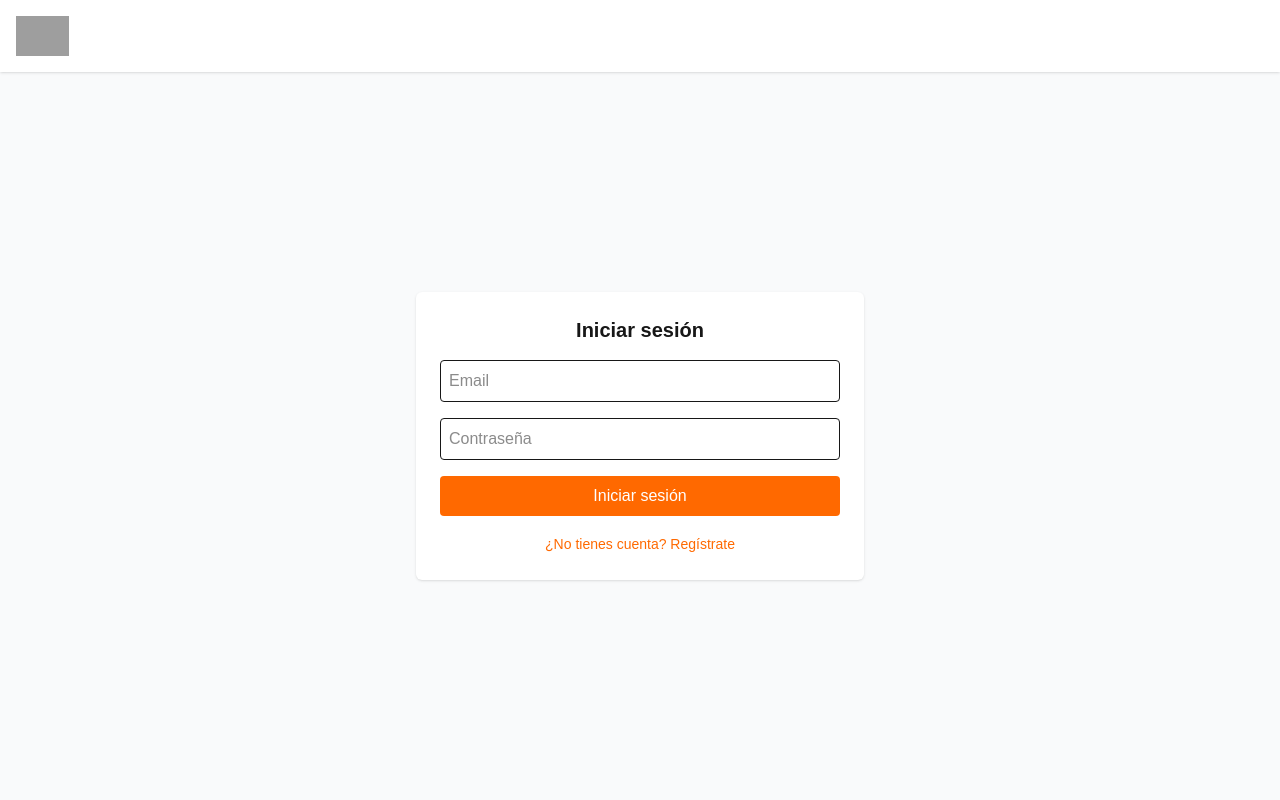
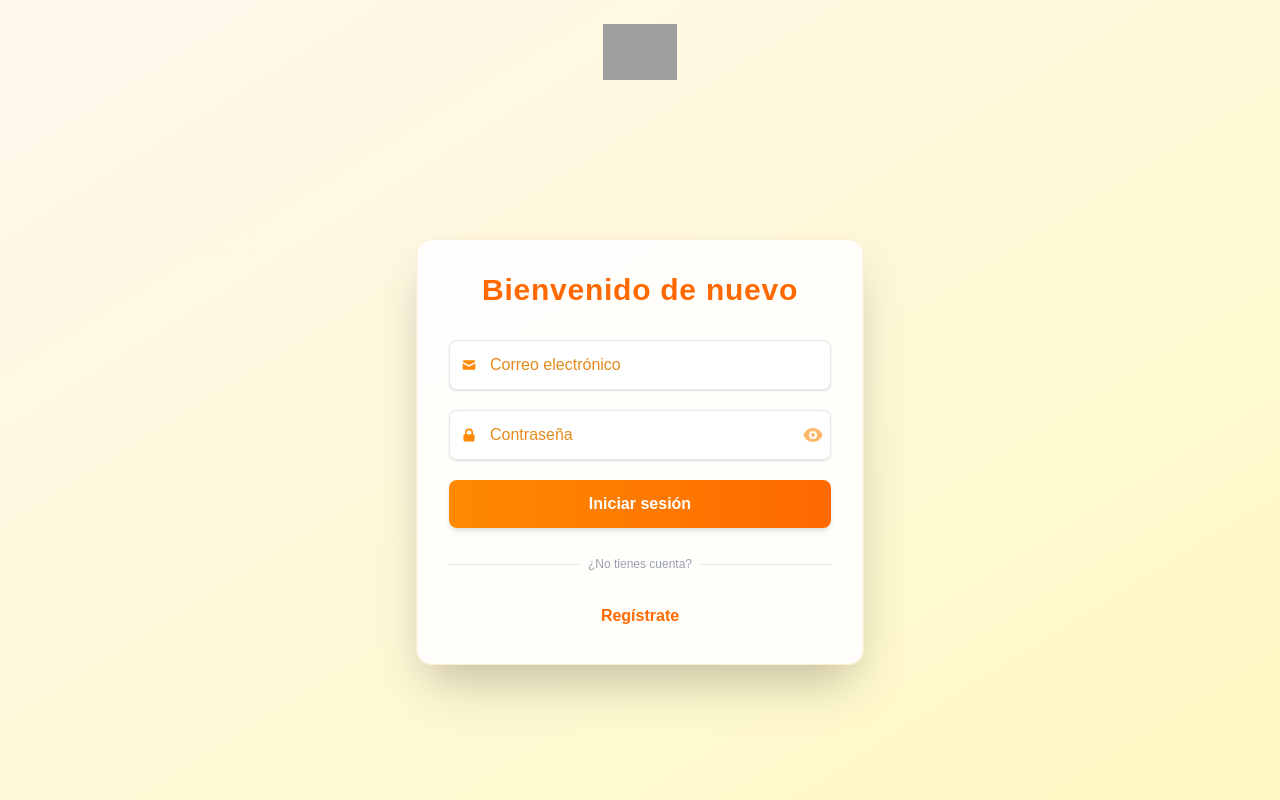
Before and after one commit to Oscarim1/pedidos-churros-cuchito-fe, a Next.js app in the folder pedidos-churros-cuchito-we/: page /login in a window 1280 px wide. Built offline with nearby package versions, Linux system fonts and the light colour scheme; grey boxes are pictures that could not be loaded.

Commit message:
algunos cambillos pequeños

```diff
--- a/pedidos-churros-cuchito-we/package.json
+++ b/pedidos-churros-cuchito-we/package.json
@@ -11,10 +11,12 @@
   "dependencies": {
     "next": "15.3.4",
     "react": "^19.0.0",
-    "react-dom": "^19.0.0"
+    "react-dom": "^19.0.0",
+    "react-icons": "^5.5.0"
   },
   "devDependencies": {
     "@eslint/eslintrc": "^3",
+    "@tailwindcss/postcss": "^4.1.11",
     "@types/node": "^20",
     "@types/react": "^19",
     "@types/react-dom": "^19",
--- a/pedidos-churros-cuchito-we/src/app/login/page.tsx
+++ b/pedidos-churros-cuchito-we/src/app/login/page.tsx
@@ -1,13 +1,26 @@
 'use client'
 import { useState, useEffect } from 'react'
+import logoBanner from '../assert/logo-banner.png'
+import {
+  HiMail,
+  HiLockClosed,
+  HiUser,
+  HiIdentification,
+  HiEye,
+  HiEyeOff,
+} from 'react-icons/hi'
 
 export default function LoginPage() {
   const [isRegister, setIsRegister] = useState(false)
   const [loading, setLoading] = useState(true)
+  const [submitting, setSubmitting] = useState(false)
 
   // login form
   const [email, setEmail] = useState('')
   const [password, setPassword] = useState('')
+  const [showPassword, setShowPassword] = useState(false)
+  const [emailError, setEmailError] = useState('')
+  const [passwordError, setPasswordError] = useState('')
   const [result, setResult] = useState<any>(null)
   const [error, setError] = useState<string | null>(null)
 
@@ -16,23 +29,41 @@ export default function LoginPage() {
   const [fullName, setFullName] = useState('')
   const [rut, setRut] = useState('')
   const [rPassword, setRPassword] = useState('')
+  const [showRPassword, setShowRPassword] = useState(false)
   const [confirmPassword, setConfirmPassword] = useState('')
-  const [passwordError, setPasswordError] = useState('')
+  const [rPasswordError, setRPasswordError] = useState('')
 
   useEffect(() => {
-    const t = setTimeout(() => setLoading(false), 800)
+    const t = setTimeout(() => setLoading(false), 600)
     return () => clearTimeout(t)
   }, [])
 
+  function validateLoginFields() {
+    let valid = true
+    setEmailError('')
+    setPasswordError('')
+    if (!email) {
+      setEmailError('El correo es obligatorio')
+      valid = false
+    }
+    if (!password) {
+      setPasswordError('La contraseña es obligatoria')
+      valid = false
+    }
+    return valid
+  }
+
   async function handleLogin(e: React.FormEvent<HTMLFormElement>) {
     e.preventDefault()
+    if (!validateLoginFields()) return
     setError(null)
     setResult(null)
+    setSubmitting(true)
     try {
       const res = await fetch('http://localhost:3000/api/auth/login', {
         method: 'POST',
         headers: { 'Content-Type': 'application/json' },
-        body: JSON.stringify({ email, password })
+        body: JSON.stringify({ email, password }),
       })
       if (!res.ok) {
         const text = await res.text()
@@ -42,18 +73,19 @@ export default function LoginPage() {
       setResult(data)
     } catch (err: any) {
       setError(err.message)
+    } finally {
+      setSubmitting(false)
     }
   }
 
   function handleRegister(e: React.FormEvent<HTMLFormElement>) {
     e.preventDefault()
-    setPasswordError('')
+    setRPasswordError('')
     if (rPassword !== confirmPassword) {
-      setPasswordError('Las contraseñas no coinciden')
+      setRPasswordError('Las contraseñas no coinciden')
       return
     }
     // Aquí iría la lógica para registrarse en el backend
-    // Por ahora sólo limpiamos el formulario
     setREmail('')
     setFullName('')
     setRut('')
@@ -64,130 +96,143 @@ export default function LoginPage() {
 
   if (loading) {
     return (
-      <div className="flex flex-col items-center justify-center min-h-screen gap-4">
-        <img
-          src="https://hebbkx1anhila5yf.public.blob.vercel-storage.com/logo%20(1)-toLtR7HGyMAUagARfyxSCzZOQSI06L.png"
-          alt="Churros Cuchito Logo"
-          className="w-24 h-24"
-        />
-        <div className="animate-spin rounded-full h-8 w-8 border-4 border-orange-500 border-t-transparent"></div>
+      <div className="flex flex-col items-center justify-center min-h-screen bg-gradient-to-br from-orange-100 to-yellow-50 gap-4">
+        <img src={logoBanner.src} alt="Churros Cuchito Logo" className="h-14 animate-bounce" />
+        <div className="animate-spin rounded-full h-12 w-12 border-4 border-orange-500 border-t-transparent"></div>
+        <span className="text-orange-500 font-semibold tracking-wide">Cargando...</span>
       </div>
     )
   }
 
   return (
-    <div className="min-h-screen flex flex-col bg-gray-50">
-      <nav className="bg-white shadow-sm">
-        <div className="max-w-7xl mx-auto p-4">
-          <a href="/">
-            <img
-              src="https://hebbkx1anhila5yf.public.blob.vercel-storage.com/logo%20(1)-toLtR7HGyMAUagARfyxSCzZOQSI06L.png"
-              alt="Churros Cuchito Logo"
-              className="h-10"
-            />
+    <div className="min-h-screen bg-gradient-to-br from-orange-50 to-yellow-100 flex flex-col">
+      {/* Logo centrado y clickeable */}
+      <nav className="py-6">
+        <div className="flex justify-center">
+          <a href="/" tabIndex={0} aria-label="Ir al inicio">
+            <img src={logoBanner.src} alt="Churros Cuchito Logo" className="h-14 transition-transform hover:scale-105" />
           </a>
         </div>
       </nav>
-      <main className="flex flex-col items-center justify-center flex-grow p-4">
-        <div className="bg-white w-full max-w-md p-6 rounded-md shadow">
-          <h2 className="text-xl font-semibold mb-4 text-center">
-            {isRegister ? 'Registrarse' : 'Iniciar sesión'}
+      <main className="flex flex-col items-center justify-center flex-grow px-2">
+        <div className="w-full max-w-md bg-white/90 rounded-2xl shadow-2xl p-8 border border-orange-100 transition-all">
+          <h2 className="text-2xl md:text-3xl font-bold mb-8 text-center text-orange-500 tracking-wide">
+            {isRegister ? 'Crea tu cuenta' : 'Bienvenido de nuevo'}
           </h2>
           {isRegister ? (
-            <form onSubmit={handleRegister} className="space-y-4">
-              <input
+            <form onSubmit={handleRegister} className="space-y-5">
+              <InputWithIcon
+                icon={<HiMail className="text-orange-400" />}
                 type="email"
-                className="w-full border p-2 rounded"
                 placeholder="Correo electrónico"
                 value={rEmail}
-                onChange={e => setREmail(e.target.value)}
+                onChange={(e: React.ChangeEvent<HTMLInputElement>) => setREmail(e.target.value)}
                 required
+                autoComplete="email"
+                label="Correo electrónico"
               />
-              <input
+              <InputWithIcon
+                icon={<HiUser className="text-orange-400" />}
                 type="text"
-                className="w-full border p-2 rounded"
                 placeholder="Nombre y apellido"
                 value={fullName}
-                onChange={e => setFullName(e.target.value)}
+                onChange={(e: React.ChangeEvent<HTMLInputElement>) => setFullName(e.target.value)}
                 required
+                label="Nombre y apellido"
               />
-              <input
+              <InputWithIcon
+                icon={<HiIdentification className="text-orange-400" />}
                 type="text"
-                className="w-full border p-2 rounded"
                 placeholder="RUT"
                 value={rut}
-                onChange={e => setRut(e.target.value)}
+                onChange={(e: React.ChangeEvent<HTMLInputElement>) => setRut(e.target.value)}
                 required
+                label="RUT"
               />
-              <input
-                type="password"
-                className="w-full border p-2 rounded"
+              <InputWithIcon
+                icon={<HiLockClosed className="text-orange-400" />}
+                type={showRPassword ? 'text' : 'password'}
                 placeholder="Contraseña"
                 value={rPassword}
-                onChange={e => setRPassword(e.target.value)}
+                onChange={(e: React.ChangeEvent<HTMLInputElement>) => setRPassword(e.target.value)}
                 required
+                autoComplete="new-password"
+                label="Contraseña"
+                showPassword={showRPassword}
+                setShowPassword={setShowRPassword}
               />
-              <input
-                type="password"
-                className="w-full border p-2 rounded"
+              <InputWithIcon
+                icon={<HiLockClosed className="text-orange-400" />}
+                type={showRPassword ? 'text' : 'password'}
                 placeholder="Confirmar contraseña"
                 value={confirmPassword}
-                onChange={e => setConfirmPassword(e.target.value)}
+                onChange={(e: React.ChangeEvent<HTMLInputElement>) => setConfirmPassword(e.target.value)}
                 required
+                autoComplete="new-password"
+                label="Confirmar contraseña"
+                showPassword={showRPassword}
+                setShowPassword={setShowRPassword}
               />
-              {passwordError && (
-                <p className="text-red-500 text-sm">{passwordError}</p>
+              {rPasswordError && (
+                <p className="text-red-500 text-sm">{rPasswordError}</p>
               )}
-              <button
-                type="submit"
-                className="w-full bg-orange-500 hover:bg-orange-600 text-white py-2 rounded"
-              >
-                Registrarse
-              </button>
+              <ActionButton text="Registrarse" disabled={submitting} loading={submitting} />
             </form>
           ) : (
-            <form onSubmit={handleLogin} className="space-y-4">
-              <input
+            <form onSubmit={handleLogin} className="space-y-5">
+              <InputWithIcon
+                icon={<HiMail className="text-orange-400" />}
                 type="email"
-                className="w-full border p-2 rounded"
-                placeholder="Email"
+                placeholder="Correo electrónico"
                 value={email}
-                onChange={e => setEmail(e.target.value)}
+                onChange={(e: React.ChangeEvent<HTMLInputElement>) => setEmail(e.target.value)}
                 required
+                autoComplete="email"
+                label="Correo electrónico"
+                error={emailError}
               />
-              <input
-                type="password"
-                className="w-full border p-2 rounded"
+              <InputWithIcon
+                icon={<HiLockClosed className="text-orange-400" />}
+                type={showPassword ? 'text' : 'password'}
                 placeholder="Contraseña"
                 value={password}
-                onChange={e => setPassword(e.target.value)}
+                onChange={(e: React.ChangeEvent<HTMLInputElement>) => setPassword(e.target.value)}
                 required
+                autoComplete="current-password"
+                label="Contraseña"
+                showPassword={showPassword}
+                setShowPassword={setShowPassword}
+                error={passwordError}
               />
-              <button
-                type="submit"
-                className="w-full bg-orange-500 hover:bg-orange-600 text-white py-2 rounded"
-              >
-                Iniciar sesión
-              </button>
+              <ActionButton text="Iniciar sesión" disabled={submitting} loading={submitting} />
             </form>
           )}
-          {error && <p className="text-red-500 mt-2 text-sm">{error}</p>}
+
+          {/* Feedback global */}
+          {error && <p className="text-red-500 mt-3 text-sm text-center">{error}</p>}
           {result && (
-            <pre className="bg-gray-100 p-2 text-left whitespace-pre-wrap mt-2 overflow-x-auto text-sm">
-              {JSON.stringify(result, null, 2)}
-            </pre>
+            <pre className="bg-gray-100 p-2 text-left whitespace-pre-wrap mt-2 overflow-x-auto text-sm rounded">{JSON.stringify(result, null, 2)}</pre>
           )}
-          <div className="text-center mt-4">
+
+          {/* Separador visual */}
+          <div className="flex items-center my-7">
+            <div className="flex-grow border-t border-gray-200"></div>
+            <span className="mx-2 text-gray-400 text-xs">{isRegister ? "¿Ya tienes cuenta?" : "¿No tienes cuenta?"}</span>
+            <div className="flex-grow border-t border-gray-200"></div>
+          </div>
+          <div className="text-center">
             <button
-              className="text-sm text-orange-500 hover:underline"
+              className="text-base font-bold text-orange-500 hover:underline focus:outline-none focus:ring-2 focus:ring-orange-300 px-2 py-1 rounded transition"
               onClick={() => {
                 setIsRegister(!isRegister)
                 setPasswordError('')
+                setEmailError('')
+                setRPasswordError('')
+                setError(null)
               }}
+              type="button"
             >
-              {isRegister
-                ? '¿Ya tienes cuenta? Inicia sesión'
-                : '¿No tienes cuenta? Regístrate'}
+              {isRegister ? 'Inicia sesión' : 'Regístrate'}
             </button>
           </div>
         </div>
@@ -195,3 +240,65 @@ export default function LoginPage() {
     </div>
   )
 }
+
+// Input con ícono y feedback
+function InputWithIcon({
+  icon,
+  label,
+  showPassword,
+  setShowPassword,
+  error,
+  ...props
+}: any) {
+  const id = props.id || props.placeholder || label
+  return (
+    <div>
+      {/* Label sólo para accesibilidad */}
+      <label htmlFor={id} className="sr-only">{label}</label>
+      <div className="relative">
+        <span className="absolute left-3 top-1/2 -translate-y-1/2 pointer-events-none">{icon}</span>
+        <input
+          {...props}
+          id={id}
+          className={`w-full pl-10 pr-12 py-3 border rounded-lg focus:outline-none focus:ring-2 focus:ring-orange-400 transition bg-white text-gray-700 placeholder-[#E38A1B] font-medium shadow-sm ${error ? 'border-red-400' : 'border-gray-200'}`}
+        />
+        {typeof showPassword === 'boolean' && setShowPassword && (
+          <button
+            type="button"
+            tabIndex={-1}
+            className="absolute right-2 top-1/2 -translate-y-1/2 text-orange-300 hover:text-orange-500 focus:outline-none"
+            onClick={() => setShowPassword((v: boolean) => !v)}
+            aria-label={showPassword ? 'Ocultar contraseña' : 'Mostrar contraseña'}
+          >
+            {showPassword ? <HiEyeOff size={20} /> : <HiEye size={20} />}
+          </button>
+        )}
+      </div>
+      {error && <p className="text-red-500 text-xs mt-1">{error}</p>}
+    </div>
+  )
+}
+
+// Botón principal con loading y estado disabled
+function ActionButton({
+  text,
+  disabled,
+  loading,
+}: {
+  text: string
+  disabled?: boolean
+  loading?: boolean
+}) {
+  return (
+    <button
+      type="submit"
+      className={`w-full flex items-center justify-center bg-gradient-to-r from-orange-400 to-orange-500 hover:from-orange-500 hover:to-orange-600 text-white py-3 rounded-lg font-bold shadow-md transition-transform active:scale-95 mt-2 disabled:opacity-70 disabled:cursor-not-allowed`}
+      disabled={disabled}
+    >
+      {loading && (
+        <span className="w-5 h-5 mr-2 border-2 border-white border-t-transparent rounded-full animate-spin"></span>
+      )}
+      {text}
+    </button>
+  )
+}
```
Also changed, not shown: pedidos-churros-cuchito-we/postcss.config.mjs (+4 -6 lines), 1 other file (tests, documents, lock files or other folders).
